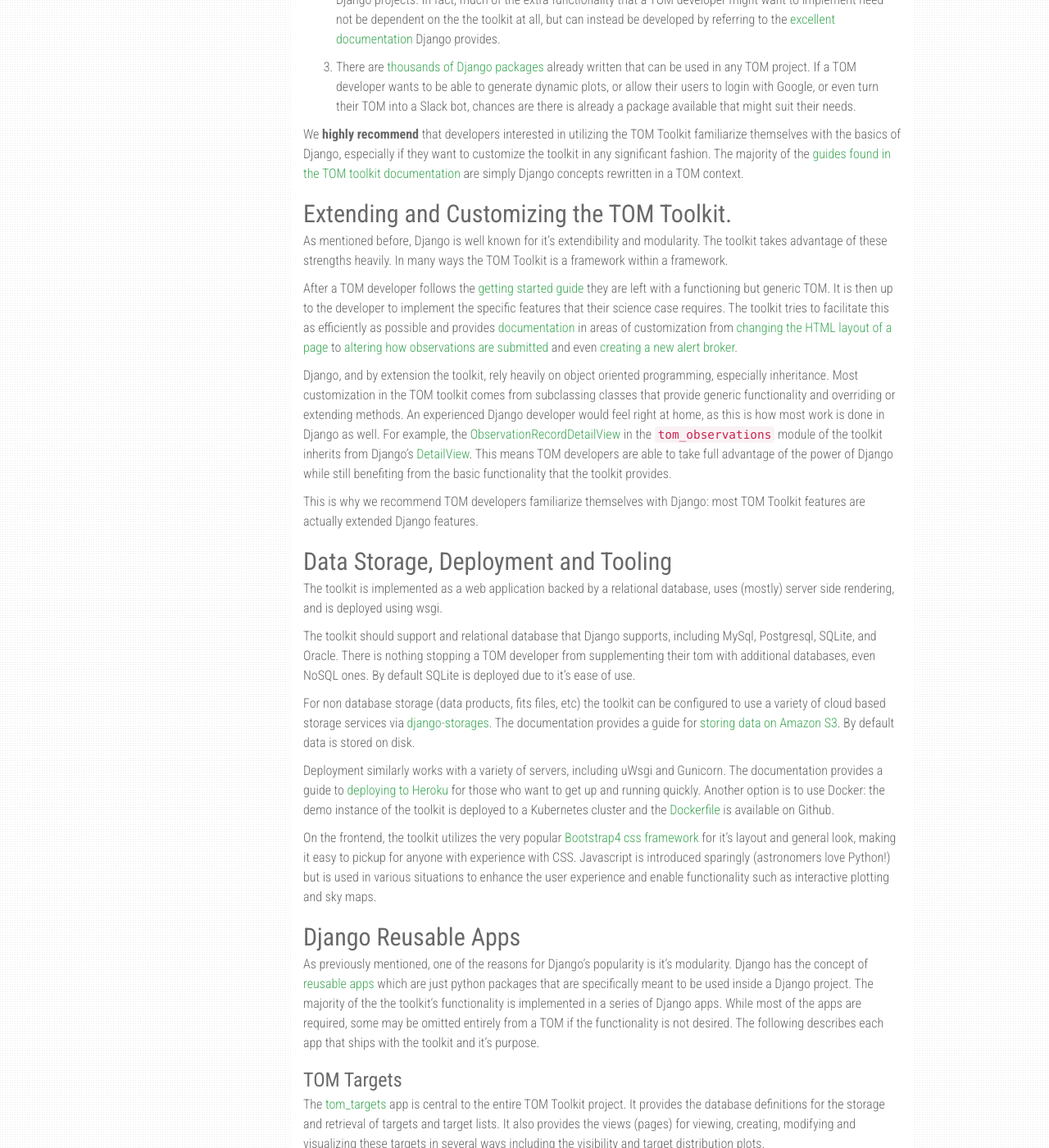
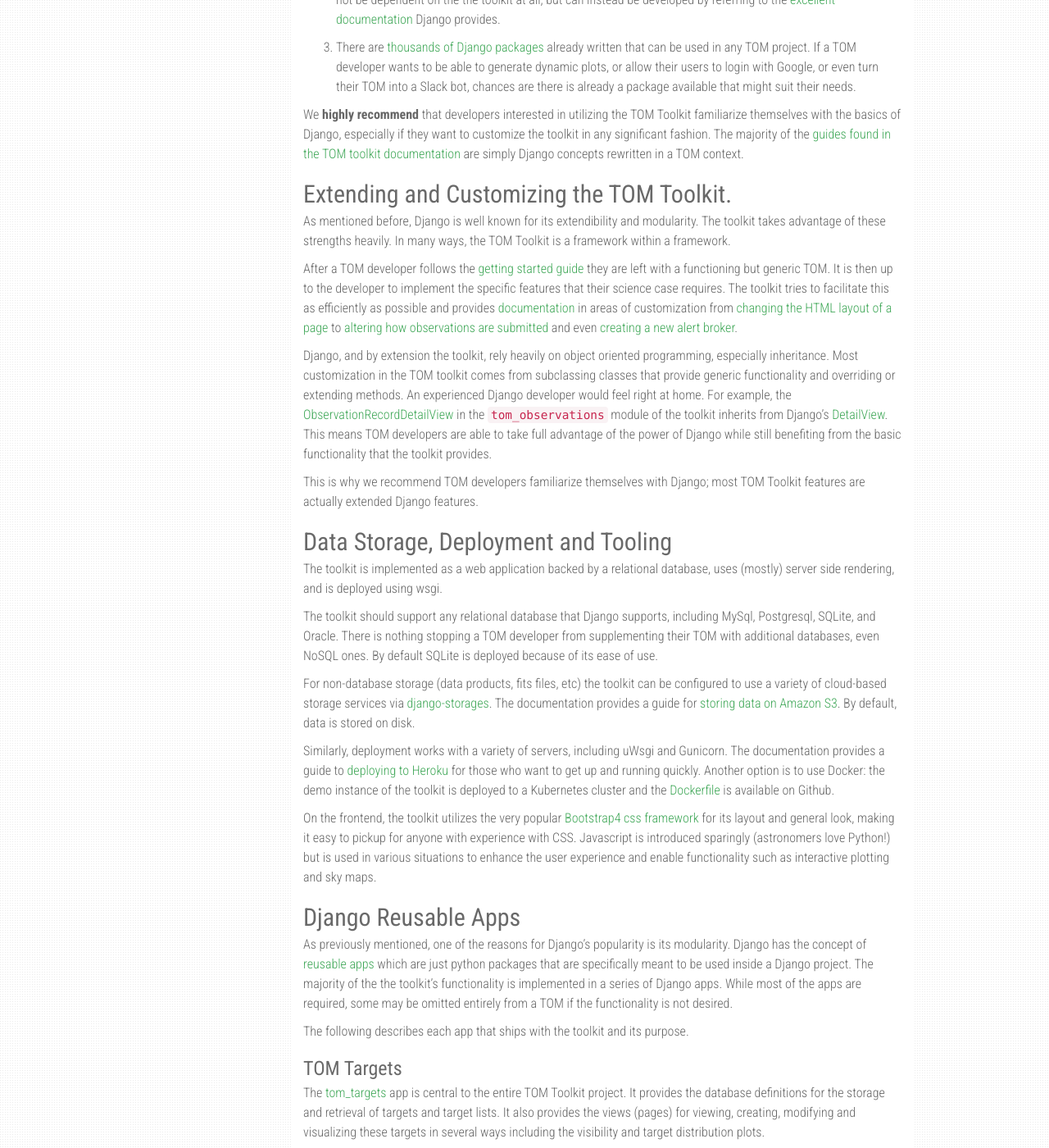
Before and after one commit to TOMToolkit/tomtoolkit.github.io, a Jekyll site: the page built from docs/tomarchitecture.md, in a window 1280 px wide and 1400 px high, scrolled down 642 px. Shown: the whole window at 82% size. Built offline with Jekyll 4.4.1, drawn with Linux system fonts in a browser that asks for light colours; nearby versions of some CDN libraries; our own code applies the rules of GitHub Pages for plain Markdown files; some of the changed text lies outside the part shown.

Commit message:
Minor typographical corrections

```diff
--- a/docs/tomarchitecture.md
+++ b/docs/tomarchitecture.md
@@ -3,29 +3,29 @@
 ---
 
 The goal of the TOM Toolkit is to make developing TOMs as easy as possible while
-providing the flexibility needed to tailor each TOM to it's specific science
+providing the flexibility needed to tailor each TOM to its specific science
 case. The motivation for the TOM Toolkit is discussed on the [about](/about/)
 page.
 
 The TOM Toolkit (referred to as "the toolkit") provides a framework for
-developing a web application that serves the purposes described in the
+developing web applications that serve the purposes described in the
 motivation. This means when users interact with a TOM they will be doing so via
-a web browser or through other programs that can "speak" to it over the
-Internet. At this time, web based technologies allow a developer to create rich
+a web browser or through other internet-based protocols.
+Web-based technologies allow developers to create rich
 user interfaces, simplify distribution and choose from a huge variety of
 programming languages and frameworks.
 
-[Python](https://python.org) has becomes to go-to language for many in the
-science related fields. Fortunately Python also enjoys widespread popularity in
-web development. This provides a very unique opportunity for "Pythonistas" to
-develop scientific codebases which integrate seamlessly with web based
-technologies. One needs not look further than the success of the
+[Python](https://python.org) has become the go-to language for many in
+science. Fortunately, Python also enjoys widespread popularity in
+web development communities. This provides a unique opportunity for "Pythonistas" to
+develop scientific codebases which integrate seamlessly with web-based
+technologies. One need look no further than the success of the
 [Jupyter](https://jupyter.org) project to see evidence of this.
 
 There has been a lot of development surrounding Python and the web in the last
 two decades. One framework in particular, [Django](https://djangoproject.com)
 has emerged as one of the more popular choices for web development. Django is
-well known for it's maturity, ease of use and modularity.
+well known for its maturity, ease of use and modularity.
 
 Instead of reinventing the wheel, it often makes sense to build on the proven
 work of others. Thus, it was decided that the toolkit would build on top of the
@@ -33,7 +33,7 @@
 
 1. The toolkit does not need to re-implement generic functionality that Django
 already provides such as template rendering, routing, object relational mapping,
-or even higher level functionality like user accounts and database migrations.
+or even higher-level functionality like user accounts and database migrations.
 
 2. TOM developers get to take advantage of the massive amounts of existing
 knowledge that already exists for Django projects. In fact, much of the extra
@@ -56,8 +56,8 @@
 
 ## Extending and Customizing the TOM Toolkit.
 
-As mentioned before, Django is well known for it's extendibility and modularity.
-The toolkit takes advantage of these strengths heavily. In many ways the TOM
+As mentioned before, Django is well known for its extendibility and modularity.
+The toolkit takes advantage of these strengths heavily. In many ways, the TOM
 Toolkit is a framework within a framework.
 
 After a TOM developer follows the [getting started guide](/docs/geting_started)
@@ -72,15 +72,14 @@
 Django, and by extension the toolkit, rely heavily on object oriented
 programming, especially inheritance. Most customization in the TOM toolkit comes
 from subclassing classes that provide generic functionality and overriding or
-extending methods. An experienced Django developer would feel right at home, as
-this is how most work is done in Django as well. For example, the
+extending methods. An experienced Django developer would feel right at home. For example, the
 [ObservationRecordDetailView](https://github.com/TOMToolkit/tom_base/blob/master/tom_observations/views.py#L143)
 in the `tom_observations` module of the toolkit inherits from Django's
 [DetailView](https://docs.djangoproject.com/en/2.2/ref/class-based-views/generic-display/#detailview).
 This means TOM developers are able to take full advantage of the power of Django
 while still benefiting from the basic functionality that the toolkit provides.
 
-This is why we recommend TOM developers familiarize themselves with Django: most
+This is why we recommend TOM developers familiarize themselves with Django; most
 TOM Toolkit features are actually extended Django features.
 
 ## Data Storage, Deployment and Tooling
@@ -88,18 +87,18 @@
 The toolkit is implemented as a web application backed by a relational database,
 uses (mostly) server side rendering, and is deployed using wsgi.
 
-The toolkit should support and relational database that Django supports,
+The toolkit should support any relational database that Django supports,
 including MySql, Postgresql, SQLite, and Oracle. There is nothing stopping a TOM
-developer from supplementing their tom with additional databases, even NoSQL
-ones. By default SQLite is deployed due to it's ease of use.
+developer from supplementing their TOM with additional databases, even NoSQL
+ones. By default SQLite is deployed because of its ease of use.
 
-For non database storage (data products, fits files, etc) the toolkit can be
-configured to use a variety of cloud based storage services via
+For non-database storage (data products, fits files, etc) the toolkit can be
+configured to use a variety of cloud-based storage services via
 [django-storages](https://django-storages.readthedocs.io). The documentation
-provides a guide for [storing data on Amazon S3](/docs/amazons3). By default
+provides a guide for [storing data on Amazon S3](/docs/amazons3). By default,
 data is stored on disk.
 
-Deployment similarly works with a variety of servers, including uWsgi and
+Similarly, deployment works with a variety of servers, including uWsgi and
 Gunicorn. The documentation provides a guide to [deploying to
 Heroku](docs/deployment_heroku) for those who want to get up and running
 quickly. Another option is to use Docker: the demo instance of the toolkit is
@@ -108,7 +107,7 @@
 available on Github.
 
 On the frontend, the toolkit utilizes the very popular [Bootstrap4 css
-framework](https://getbootstrap.com) for it's layout and general look, making it
+framework](https://getbootstrap.com) for its layout and general look, making it
 easy to pickup for anyone with experience with CSS. Javascript is introduced
 sparingly (astronomers love Python!) but is used in various situations to
 enhance the user experience and enable functionality such as interactive
@@ -116,14 +115,15 @@
 
 ## Django Reusable Apps
 
-As previously mentioned, one of the reasons for Django's popularity is it's
+As previously mentioned, one of the reasons for Django's popularity is its
 modularity. Django has the concept of [reusable
 apps](https://docs.djangoproject.com/en/2.2/intro/reusable-apps/) which are just
 python packages that are specifically meant to be used inside a Django project.
 The majority of the the toolkit's functionality is implemented in a series of
 Django apps. While most of the apps are required, some may be omitted entirely
-from a TOM if the functionality is not desired. The following describes each app
-that ships with the toolkit and it's purpose.
+from a TOM if the functionality is not desired.
+
+The following describes each app that ships with the toolkit and its purpose.
 
 ### TOM Targets
 
@@ -176,8 +176,8 @@
 The
 [alerts.py](https://github.com/TOMToolkit/tom_base/blob/master/tom_alerts/alerts.py)
 module provides a generic interface that other modules can implement, giving
-them the ability to integrate these brokers with the toolkit. There are
-currently modules available for [Lasair](https://lasair.roe.ac.uk),
+them the ability to integrate these brokers with the toolkit. Currently, there are
+modules available for [Lasair](https://lasair.roe.ac.uk),
 [MARS](https://mars.lco.global) and
 [SCOUT](https://cneos.jpl.nasa.gov/scout/intro.html) with more planned for the
 future.
@@ -197,7 +197,7 @@
 ### TOM Setup and TOM Common
 
 The [tom_setup](https://github.com/TOMToolkit/tom_base/tree/master/tom_setup)
-package is special in that it's sole purpose is to help TOM developers bootstrap
+package is special in that its sole purpose is to help TOM developers bootstrap
 new TOMs. See the [getting started](/docs/getting_started) guide for an example.
 The [tom_common](https://github.com/TOMToolkit/tom_base/tree/master/tom_common)
 package contains logic and data that doesn't fit anywhere else.
```
